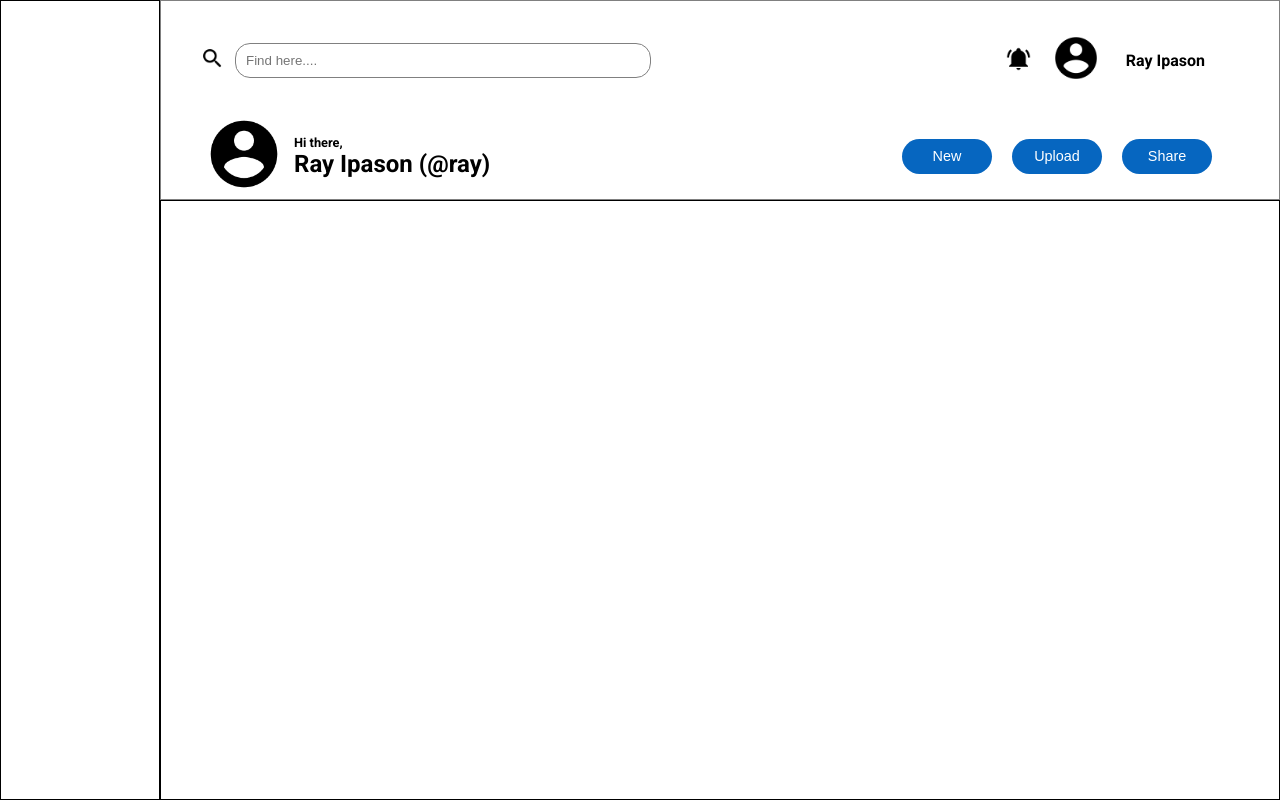
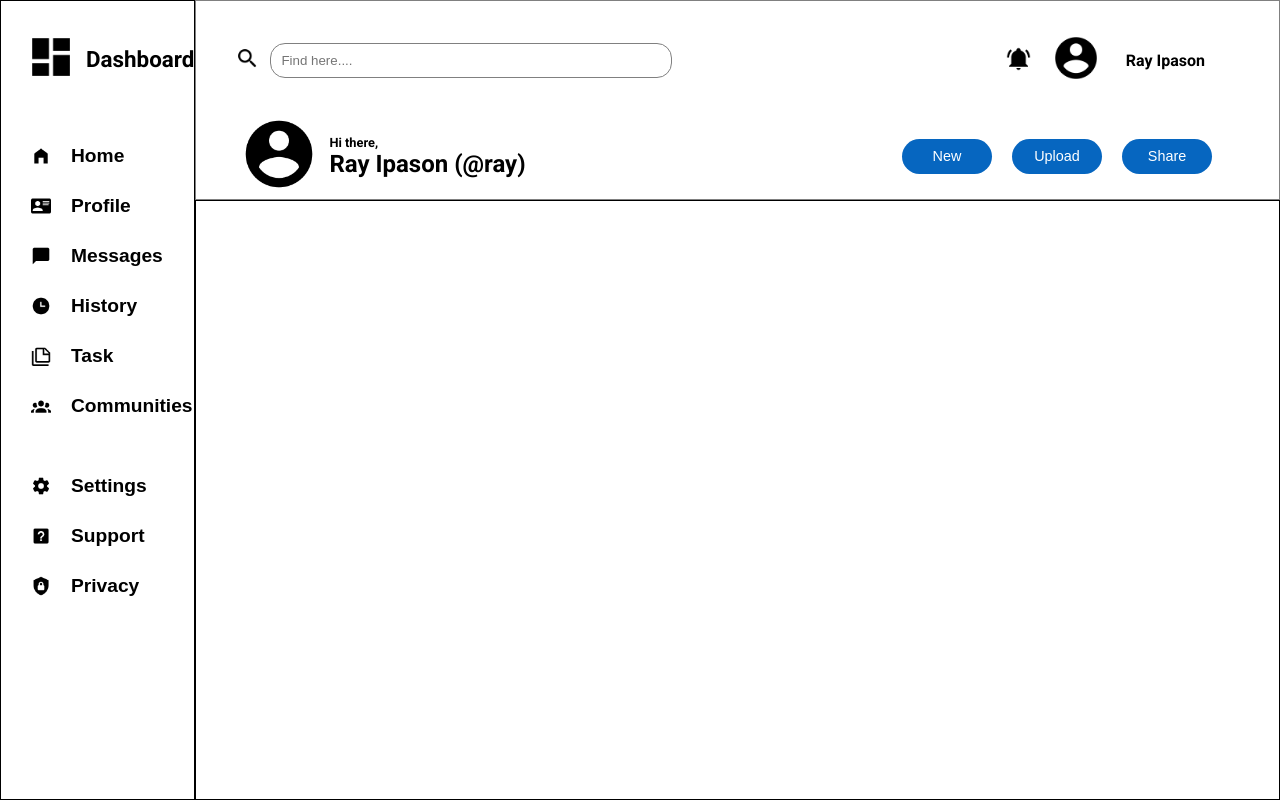
Before and after one commit to Roland-Front-Back/admin-dashboard, a plain HTML site: page index.html in a window 1280 px wide. Drawn offline with Linux system fonts and the light colour scheme.

Commit message:
Add contents to the sidebar
Add div to wraps the buttons and title bar in the sidebar
Add icons for user easy accessibility to each sidebar buttons
Fix layout and style inside the parent div by using grid
Fix layout of each button by using flex to proper display the icon and button text inside each child-divs

```diff
--- a/index.html
+++ b/index.html
@@ -76,7 +76,95 @@
           </div>
         </div>
       </div>
-      <div class="sidebar"></div>
+      <div class="sidebar">
+        <div class="title">
+          <div>
+            <img
+              src="icons/view-dashboard.png"
+              alt="A dashboard icon"
+              class="dashboard-icon"
+            />
+          </div>
+          <div><p class="dashboard-txt">Dashboard</p></div>
+        </div>
+        <div class="sidebar-btns-wrapper">
+          <div>
+            <img
+              src="icons/home-variant.png"
+              alt="Home icon image"
+              class="home-icon sidebar-icons"
+            />
+            <button class="home-btn sidebar-btns">Home</button>
+          </div>
+          <div>
+            <img
+              src="icons/card-account-details.png"
+              alt="A card icon details"
+              class="card-icon sidebar-icons"
+            />
+            <button class="profile-btn sidebar-btns">Profile</button>
+          </div>
+          <div>
+            <img
+              src="icons/message.png"
+              alt="A message icon"
+              class="message-icon sidebar-icons"
+            />
+            <button class="message-btn sidebar-btns">Messages</button>
+          </div>
+          <div>
+            <img
+              src="icons/clock-time-three.png"
+              alt="A clock icon"
+              class="clock-icon sidebar-icons"
+            />
+            <button class="history-btn sidebar-btns">History</button>
+          </div>
+          <div>
+            <img
+              src="icons/note-multiple-outline.png"
+              alt="A multi-notes icon"
+              class="task-icon sidebar-icons"
+            />
+            <button class="task-btn sidebar-btns">Task</button>
+          </div>
+          <div>
+            <img
+              src="icons/account-group.png"
+              alt="A account group icon"
+              class="account-group sidebar-icons"
+            />
+            <button class="communities-btn sidebar-btns">Communities</button>
+          </div>
+          <div></div>
+          <div></div>
+          <div></div>
+          <div>
+            <img
+              src="icons/cog.png"
+              alt="A cog icon"
+              class="settings-icon sidebar-icons"
+            />
+            <button class="settings-btn sidebar-btns">Settings</button>
+          </div>
+          <div>
+            <img
+              src="icons/help-box.png"
+              alt="A help box icon"
+              class="support-icon sidebar-icons"
+            />
+            <button class="support-btn sidebar-btns">Support</button>
+          </div>
+          <div>
+            <img
+              src="icons/shield-lock.png"
+              alt="A shield lock icon"
+              class="privacy-icon sidebar-icons"
+            />
+            <button class="privacy-btn sidebar-btns">Privacy</button>
+          </div>
+        </div>
+      </div>
       <div class="main-content">
         <div class="right-container"></div>
         <div class="left-container"></div>
--- a/styles.css
+++ b/styles.css
@@ -145,6 +145,59 @@ body {
   grid-column: 1 / 2;
   grid-row: 1 / 3;
   border: 1px solid black;
+  display: grid;
+  grid-template-rows: auto 1fr;
+}
+
+.title {
+  display: flex;
+  justify-content: left;
+  align-items: center;
+  gap: 10px;
+  height: 115px;
+  padding-left: 25px;
+}
+
+.dashboard-icon {
+  height: 50px;
+}
+
+.dashboard-txt {
+  font-size: 1.4rem;
+  font-weight: bold;
+}
+
+.sidebar-btns-wrapper {
+  margin-top: 20px;
+  grid-row: 2/3;
+  display: flex;
+  flex-direction: column;
+  gap: 10px;
+}
+
+.sidebar-btns-wrapper > div {
+  display: flex;
+  justify-content: left;
+  align-items: center;
+  gap: 20px;
+  padding-left: 30px;
+  width: 100%;
+}
+
+.sidebar-btns {
+  width: 100px;
+  height: 40px;
+  font-size: 1.2rem;
+  font-weight: 800;
+  border: none;
+  cursor: pointer;
+  background: none;
+  text-align: left;
+}
+
+.sidebar-icons {
+  width: auto;
+  height: 20px;
 }
 
 .main-content {
```
Also changed, not shown: icons/account-group.png (added), icons/card-account-details.png (added), icons/clock-time-three.png (added), icons/cog.png (added), icons/help-box.png (added), icons/home-variant.png (added), icons/message.png (added), icons/note-multiple-outline.png (added), icons/shield-lock.png (added), icons/view-dashboard.png (added).
